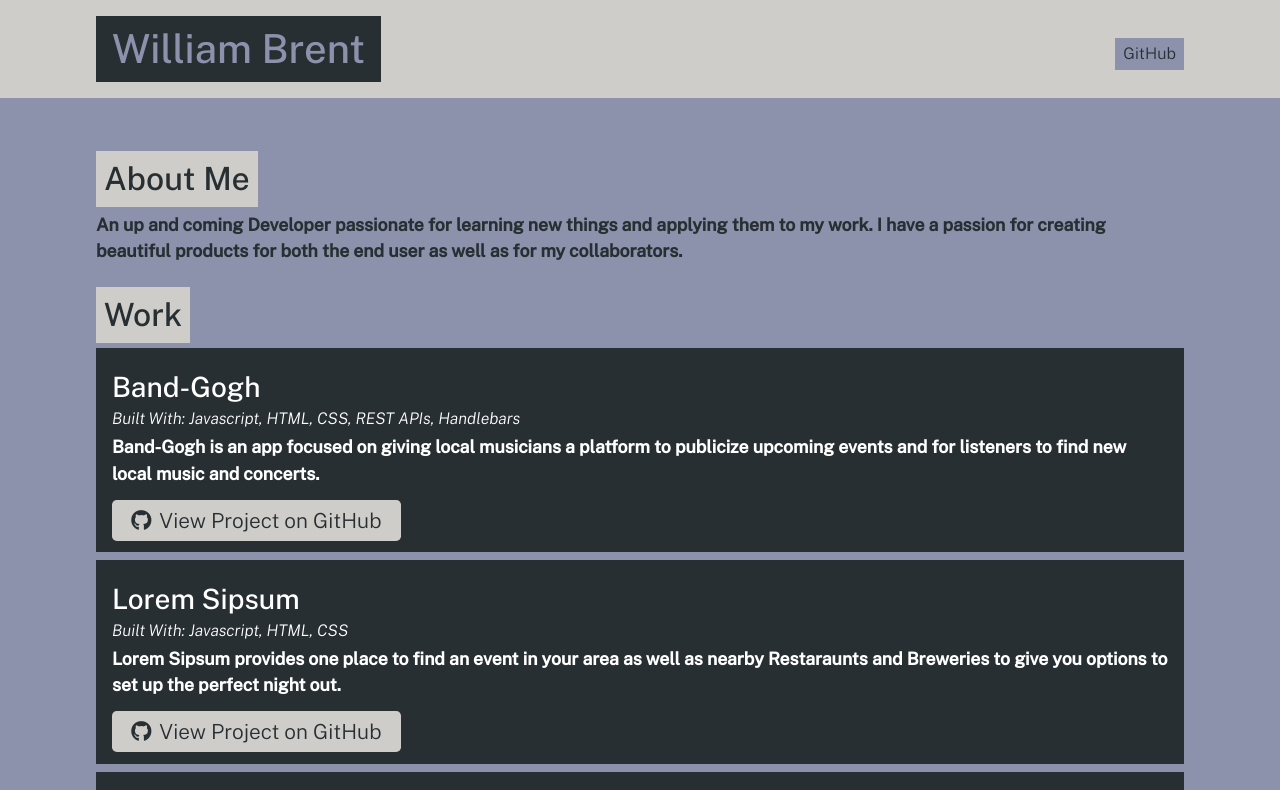
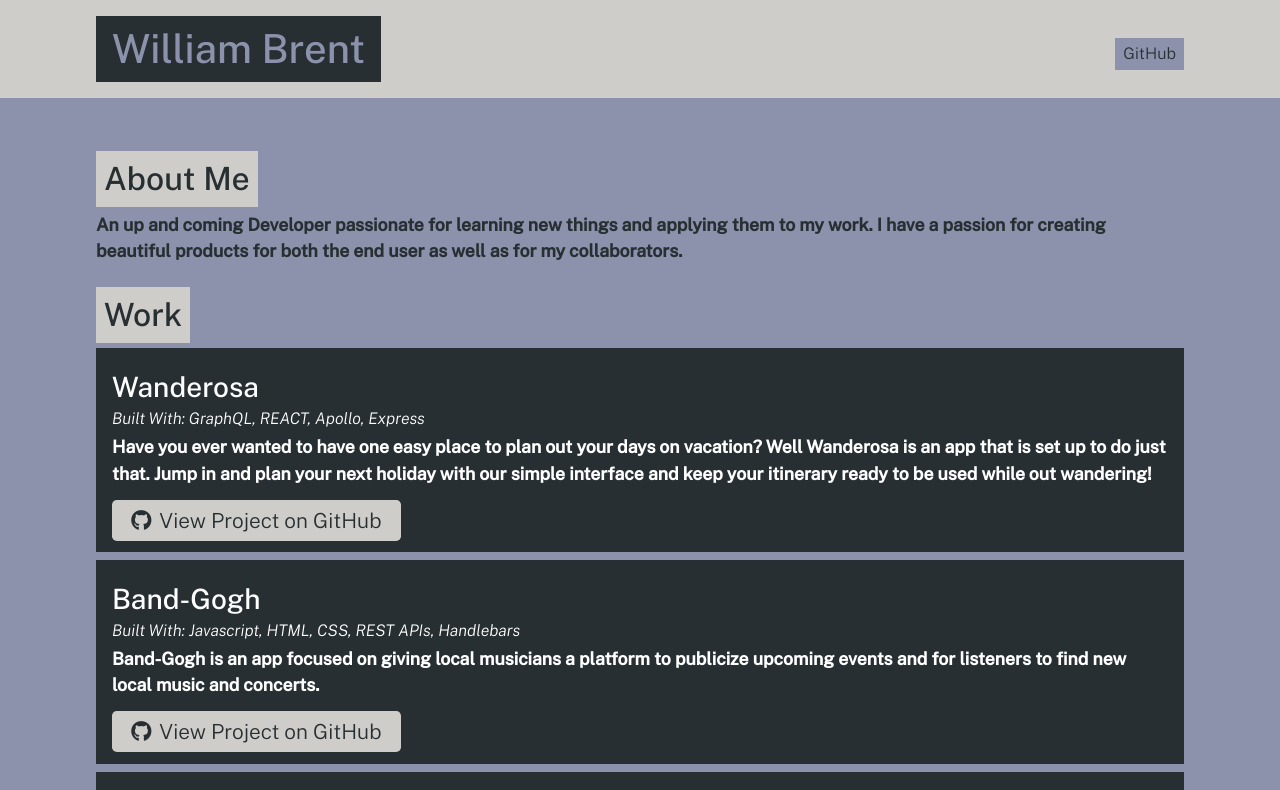
Before and after one commit to SamuraiHuey/Portfolio, a plain HTML site: page index.html in a window 1280 px wide. Shown: the top 790 px of the page. Drawn offline with nearby package versions, Linux system fonts and the light colour scheme.

Commit message:
added Wonderosa

```diff
--- a/index.html
+++ b/index.html
@@ -31,6 +31,16 @@
 
   <section class="my-3" id="portfolio">
     <h2 class="text-dark bg-primary p-2 display-inline-block">Work</h2>
+    <div class="col-12 mb-2 bg-dark text-light p-3">
+      <h3 class="portfolio-item-title text-light">Wanderosa</h3>
+      <h5 class="portfolio-languages">
+        Built With:
+        GraphQL, REACT, Apollo, Express
+      </h5>
+      <p><strong>Have you ever wanted to have one easy place to plan out your days on vacation? Well Wanderosa is an app that is set up to do just that. Jump in and plan your next holiday with our simple interface and keep your itinerary ready to be used while out wandering!</strong></p>
+      <a href="https://wanderosa.herokuapp.com" class="btn"><i class="fab fa-github mr-2"></i>View Project on GitHub</a>
+    </div>
+
     <div class="flex-row justify-space-between">
 
       <div class="col-12 mb-2 bg-dark text-light p-3">
```
